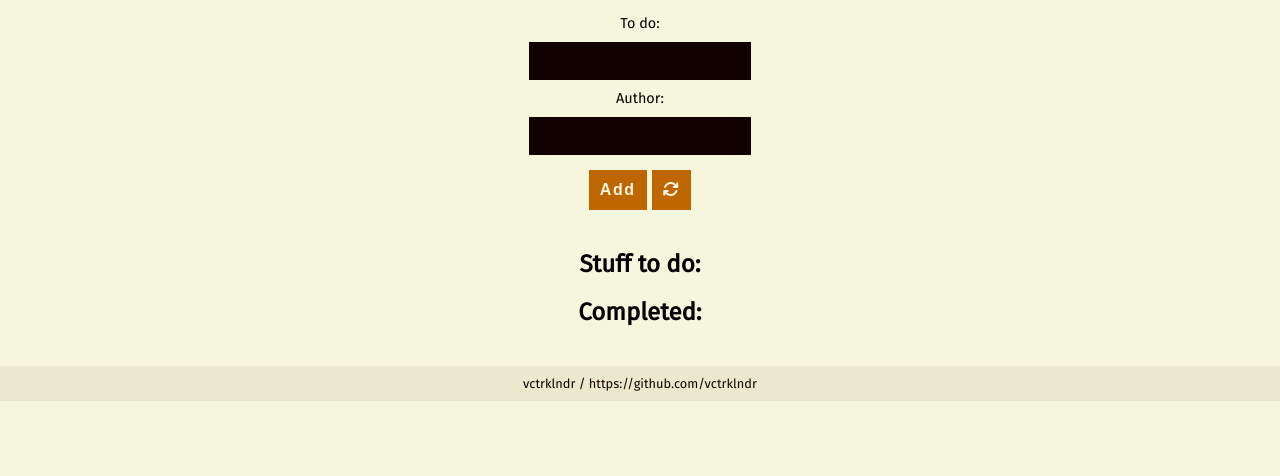
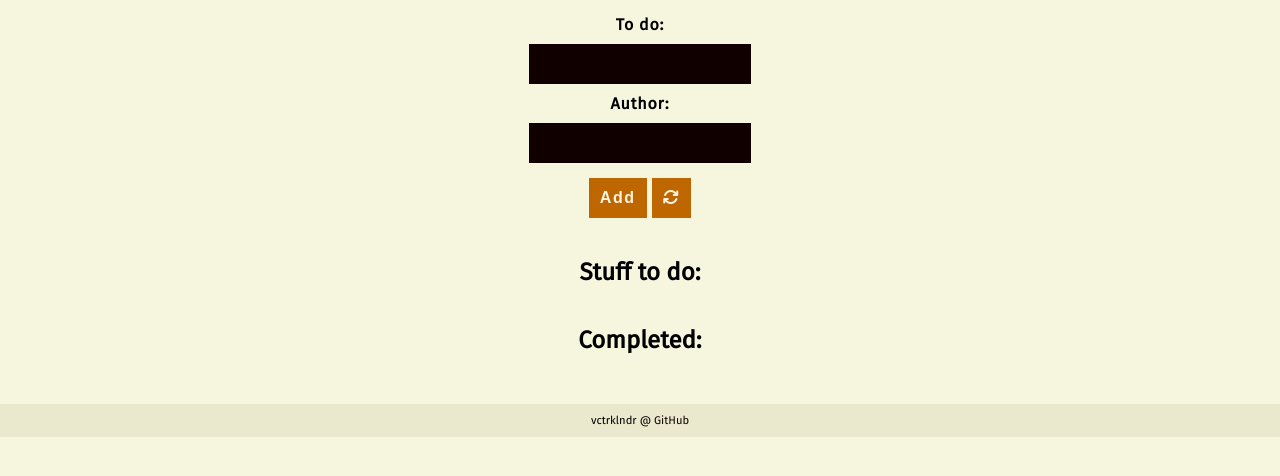
Before and after one commit to vctrklndr/PHP-to_do, a PHP site: page / in a window 1280 px wide. Shown: the part 58-534 px from the top of the page. Run offline with PHP 8.4, Linux system fonts and the light colour scheme; data that the repository does not hold is empty; some libraries are stand-ins or nearby versions.

Commit message:
Complete

```diff
--- a/footer.php
+++ b/footer.php
@@ -1,6 +1,6 @@
     <footer>
         <div class="footer">
-            vctrklndr / <a href="https://github.com/vctrklndr">https://github.com/vctrklndr</a>
+            vctrklndr @ <a href="https://github.com/vctrklndr" target="_blank">GitHub</a>
         </div>
     </footer>
 </body>
--- a/index.php
+++ b/index.php
@@ -1,4 +1,5 @@
 <?php
+    session_start();
     require 'head.php';
     require 'database.php';
     require 'add.php';
@@ -6,14 +7,12 @@
     require 'complete.php';
     require 'fetch.php';
 ?>
-    <!-- <header>
-        <h1>I have so much stuff to-do list!</h1>
-    </header> -->
 
-    <main>
     <header>
         <h1>Add to to-do list:</h1>
     </header>
+    <main>
+        <!-- Add new to-dos: -->
         <form method="POST">
             <div class="add_wrapper">
                 <div class="entry">To do:</div>
@@ -34,6 +33,7 @@
             </div><!-- button container -->
         </form>
 
+        <!-- Success message while new post -->
         <div class="success_message">
             <?php
                 if (isset($_SESSION['success'])){
@@ -42,8 +42,8 @@
             ?>
         </div>
 
+        <!-- Stuff to do: -->
         <h2>Stuff to do:</h2>
-
         <div class="to_do_wrapper">
             <?php
                 foreach ($to_do as $to_do_list):
@@ -68,10 +68,11 @@
                             </button>
                         </form>
                     </div>
-            </div>
+                </div><!-- to do container -->
             <?php } endforeach; ?>
-        </div>
+        </div><!-- to do wrapper -->
 
+        <!-- Completed to-dos: -->
         <h2>Completed:</h2>
 
         <div class="complete_wrapper">
@@ -89,10 +90,12 @@
                         </button>
                     </form>
                 </div>
-            </div>
+            </div><!-- complete container -->
             <?php } endforeach;  ?>
-        </div>
+        </div><!-- complete wrapper -->
     </main>
+
 <?php
     require 'footer.php';
+    session_destroy();
 ?>
--- a/style.css
+++ b/style.css
@@ -26,30 +26,31 @@ a:hover{
 }
 
 button {
-    background-color: #f6f5de;
+    background-color: transparent;
     border: none;
     color: #100000;
     text-align: center;
     font-size: 1.5em;
 }
 
-table{
-    margin: 0px auto;
-    border-collapse: collapse;
-    text-align: left;
+.to_do_wrapper{
+    margin: 0px 0px 40px 0px;
 }
 
-.to_do_container, .complete_container{
+.to_do_container,
+.complete_container{
     display: flex;
     justify-content: center;
     align-items: center;
+    padding: 5px;
 }
 
-.title, .author{
+.title,
+.author{
     font-family: 'Work Sans', sans-serif;
     font-size: 0.9em;
     padding-right: 40px;
-    width: 200px;
+    width: 20%;
     text-align: left;
 }
 
@@ -66,7 +67,9 @@ table{
 }
 
 .entry{
-    font-size: 0.9em;
+    font-size: 1em;
+    font-weight: bold;
+    letter-spacing: 0.05em;
     padding: 5px;
 }
 
@@ -116,8 +119,17 @@ input[type=submit],
 }
 
 .footer{
-    font-size: 0.8em;
-    margin-top: 40px;
+    font-size: 0.7em;
+    margin-top: 50px;
     background-color: #eae9ce;
     padding: 10px;
 }
+
+
+
+@media screen and (max-width: 600px){
+    .to_do_container,
+    .complete_container{
+        padding: 10px;
+    }
+}
```
Also changed, not shown: add.php (+5 -2 lines), 1 other file. Lines whose indentation alone changed are shown as unchanged.
